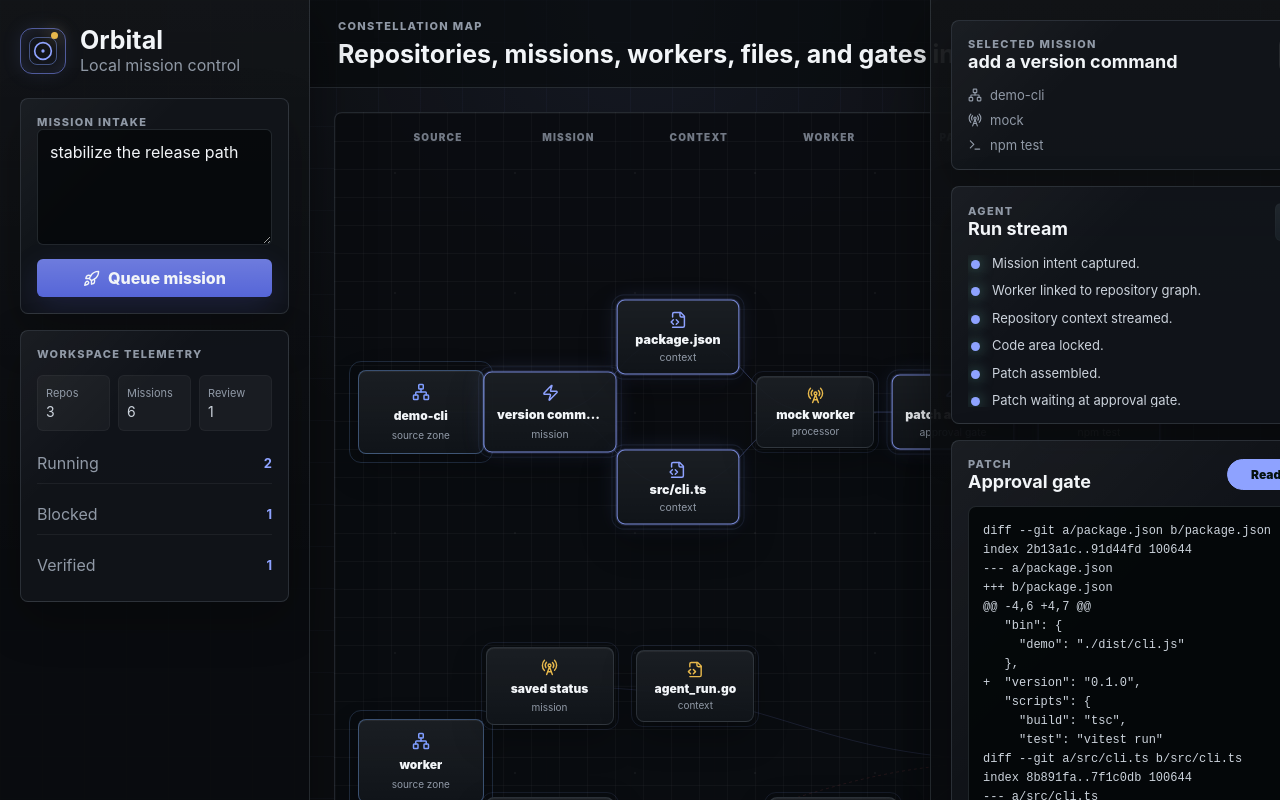
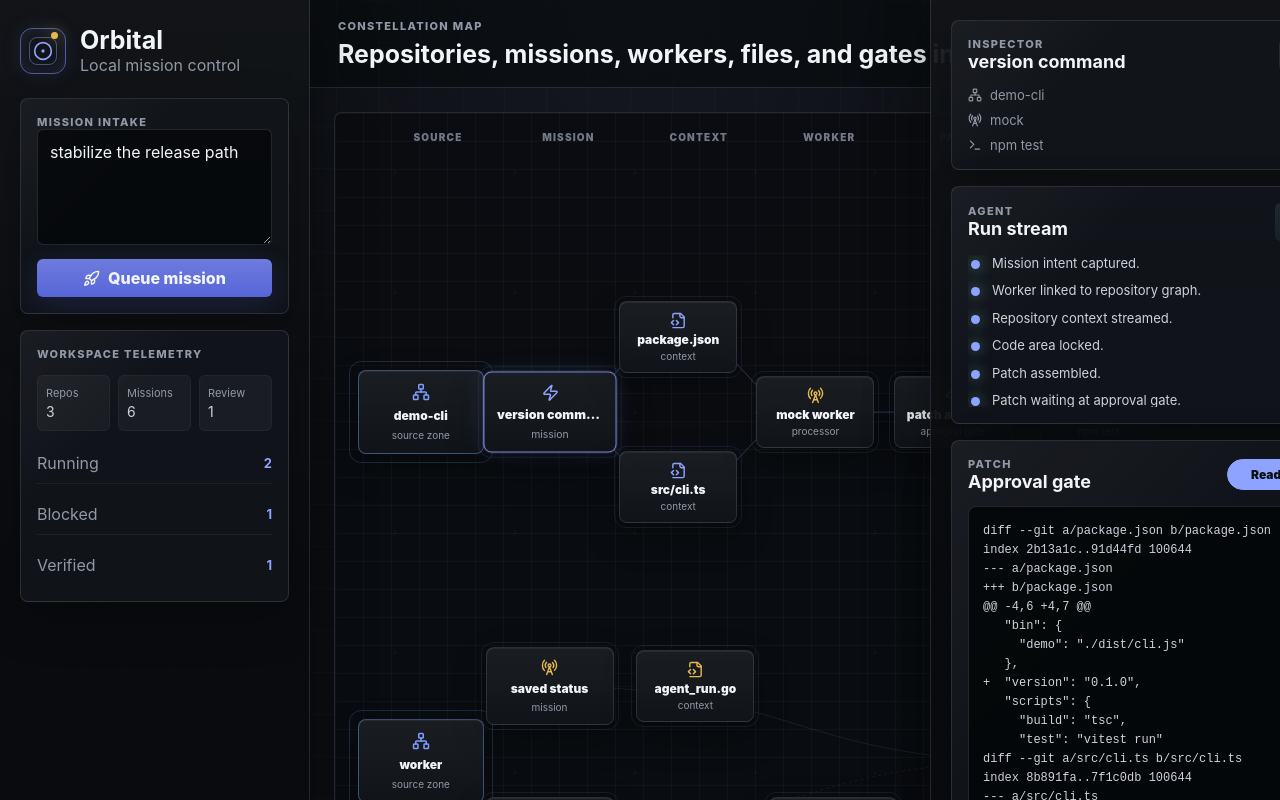
Before and after one commit to whosgotch/orbital, a React (Vite) app in the folder app/: page / in a window 1280 px wide. Shown: the top 800 px of the page. Built offline with nearby package versions, Linux system fonts and the light colour scheme.

Commit message:
feat(app): inspect graph nodes

```diff
--- a/app/src/App.tsx
+++ b/app/src/App.tsx
@@ -21,6 +21,7 @@ import {
   mockWorkflowSteps,
   mockWorkspaceMissions,
   type MissionNodeStatus,
+  type WorkspaceGraphNode,
   type WorkspaceMission,
 } from "./mockMission";
 
@@ -46,10 +47,12 @@ const initialMissionRuntime = Object.fromEntries(
 ) as MissionRuntimeMap;
 
 export function App() {
-  const [selectedMissionId, setSelectedMissionId] = useState(mockWorkspaceMissions[0].id);
+  const [selectedNodeId, setSelectedNodeId] = useState("mission_version");
   const [missionDraft, setMissionDraft] = useState("stabilize the release path");
   const [runtimeByMission, setRuntimeByMission] = useState<MissionRuntimeMap>(initialMissionRuntime);
 
+  const selectedGraphNode = mockGraphNodes.find((node) => node.id === selectedNodeId) ?? mockGraphNodes[0];
+  const selectedMissionId = selectedGraphNode.mission_id ?? nearestMissionId(selectedGraphNode) ?? mockWorkspaceMissions[0].id;
   const selectedMission = mockWorkspaceMissions.find((mission) => mission.id === selectedMissionId) ?? mockWorkspaceMissions[0];
   const selectedRepository = repositoryFor(selectedMission);
   const selectedRuntime = runtimeByMission[selectedMission.id];
@@ -162,32 +165,24 @@ export function App() {
           <div className={`status-pill ${missionStatus.className}`}>{missionStatus.label}</div>
         </header>
 
-        <GraphMap nodes={graphNodes} selectedMissionId={selectedMission.id} onSelectMission={setSelectedMissionId} />
+        <GraphMap
+          nodes={graphNodes}
+          selectedNodeId={selectedGraphNode.id}
+          selectedMissionId={selectedMission.id}
+          onSelectNode={setSelectedNodeId}
+        />
       </section>
 
       <aside className="systems-rail">
-        <section className="console-panel selected-console" aria-label="Selected mission">
+        <section className="console-panel selected-console" aria-label="Selected node">
           <div className="panel-head">
             <div>
-              <div className="section-label">Selected mission</div>
-              <h2>{selectedMission.title}</h2>
+              <div className="section-label">Inspector</div>
+              <h2>{selectedGraphNode.label}</h2>
             </div>
             <MissionGlyph status={statusFromRuntime(selectedRuntime)} />
           </div>
-          <div className="selected-meta">
-            <span>
-              <Network size={14} aria-hidden="true" />
-              {selectedRepository.name}
-            </span>
-            <span>
-              <RadioTower size={14} aria-hidden="true" />
-              {selectedMission.worker}
-            </span>
-            <span>
-              <Terminal size={14} aria-hidden="true" />
-              {selectedMission.command}
-            </span>
-          </div>
+          <NodeInspector node={selectedGraphNode} mission={selectedMission} runtime={selectedRuntime} />
         </section>
 
         <section className="console-panel activity-console" aria-label="Agent activity">
@@ -294,10 +289,145 @@ function TelemetryLine({ label, value }: { label: string; value: string }) {
   );
 }
 
+function NodeInspector({
+  node,
+  mission,
+  runtime,
+}: {
+  node: WorkspaceGraphNode;
+  mission: WorkspaceMission;
+  runtime: MissionRuntime;
+}) {
+  const repository = node.repository_id
+    ? mockMissionLoop.repositories.find((repo) => repo.id === node.repository_id)
+    : repositoryFor(mission);
+
+  if (node.kind === "repo") {
+    const missionCount = mockWorkspaceMissions.filter((item) => item.repository_id === node.repository_id).length;
+    return (
+      <div className="selected-meta">
+        <span>
+          <Network size={14} aria-hidden="true" />
+          {repository?.path ?? "Unknown repository"}
+        </span>
+        <span>
+          <RadioTower size={14} aria-hidden="true" />
+          {missionCount} missions
+        </span>
+        <span>
+          <Terminal size={14} aria-hidden="true" />
+          branch {repository?.branch ?? "unknown"}
+        </span>
+      </div>
+    );
+  }
+
+  if (node.kind === "worker") {
+    return (
+      <div className="selected-meta">
+        <span>
+          <RadioTower size={14} aria-hidden="true" />
+          local worker pool
+        </span>
+        <span>
+          <Network size={14} aria-hidden="true" />
+          attached to active mission lanes
+        </span>
+        <span>
+          <Terminal size={14} aria-hidden="true" />
+          status ready
+        </span>
+      </div>
+    );
+  }
+
+  if (node.kind === "file") {
+    return (
+      <div className="selected-meta">
+        <span>
+          <Network size={14} aria-hidden="true" />
+          {repository?.name ?? "workspace"}
+        </span>
+        <span>
+          <RadioTower size={14} aria-hidden="true" />
+          context for {mission.title}
+        </span>
+        <span>
+          <Terminal size={14} aria-hidden="true" />
+          {node.label}
+        </span>
+      </div>
+    );
+  }
+
+  if (node.kind === "patch") {
+    return (
+      <div className="selected-meta">
+        <span>
+          <Network size={14} aria-hidden="true" />
+          {mission.title}
+        </span>
+        <span>
+          <RadioTower size={14} aria-hidden="true" />
+          patch {runtime.patchStatus}
+        </span>
+        <span>
+          <Terminal size={14} aria-hidden="true" />
+          approval gate
+        </span>
+      </div>
+    );
+  }
+
+  if (node.kind === "verification" || node.kind === "test") {
+    return (
+      <div className="selected-meta">
+        <span>
+          <Network size={14} aria-hidden="true" />
+          {repository?.name ?? mission.title}
+        </span>
+        <span>
+          <RadioTower size={14} aria-hidden="true" />
+          {runtime.verified ? "verified" : "waiting"}
+        </span>
+        <span>
+          <Terminal size={14} aria-hidden="true" />
+          {mission.command}
+        </span>
+      </div>
+    );
+  }
+
+  return (
+    <div className="selected-meta">
+      <span>
+        <Network size={14} aria-hidden="true" />
+        {repository?.name ?? "workspace"}
+      </span>
+      <span>
+        <RadioTower size={14} aria-hidden="true" />
+        {mission.worker}
+      </span>
+      <span>
+        <Terminal size={14} aria-hidden="true" />
+        {mission.command}
+      </span>
+    </div>
+  );
+}
+
 function repositoryFor(mission: WorkspaceMission) {
   return (
     mockMissionLoop.repositories.find((repository) => repository.id === mission.repository_id) ?? mockMissionLoop.repositories[0]
   );
+}
+
+function nearestMissionId(node: WorkspaceGraphNode) {
+  if (node.repository_id) {
+    return mockWorkspaceMissions.find((mission) => mission.repository_id === node.repository_id)?.id;
+  }
+
+  return undefined;
 }
 
 function statusFromRuntime(runtime: MissionRuntime): MissionNodeStatus {
--- a/app/src/components/GraphMap.tsx
+++ b/app/src/components/GraphMap.tsx
@@ -8,11 +8,12 @@ import {
 
 type GraphMapProps = {
   nodes: Array<WorkspaceGraphNode & { status?: MissionNodeStatus }>;
+  selectedNodeId: string;
   selectedMissionId: string;
-  onSelectMission: (missionId: string) => void;
+  onSelectNode: (nodeId: string) => void;
 };
 
-export function GraphMap({ nodes, selectedMissionId, onSelectMission }: GraphMapProps) {
+export function GraphMap({ nodes, selectedNodeId, selectedMissionId, onSelectNode }: GraphMapProps) {
   return (
     <section className="space-map" aria-label="Workspace graph map">
       <div className="starfield" aria-hidden="true" />
@@ -39,8 +40,8 @@ export function GraphMap({ nodes, selectedMissionId, onSelectMission }: GraphMap
         <GraphNodeButton
           key={node.id}
           node={node}
-          selectedMissionId={selectedMissionId}
-          onSelectMission={onSelectMission}
+          selectedNodeId={selectedNodeId}
+          onSelectNode={onSelectNode}
         />
       ))}
     </section>
@@ -89,27 +90,21 @@ function edgeTouchesMission(
 
 function GraphNodeButton({
   node,
-  selectedMissionId,
-  onSelectMission,
+  selectedNodeId,
+  onSelectNode,
 }: {
   node: WorkspaceGraphNode & { status?: MissionNodeStatus };
-  selectedMissionId: string;
-  onSelectMission: (missionId: string) => void;
+  selectedNodeId: string;
+  onSelectNode: (nodeId: string) => void;
 }) {
-  const missionSelected = node.mission_id === selectedMissionId;
-  const selectable = Boolean(node.mission_id);
+  const selected = node.id === selectedNodeId;
 
   return (
     <button
-      className={`graph-node ${node.kind} ${node.status ?? ""} ${missionSelected ? "selected" : ""}`}
+      className={`graph-node ${node.kind} ${node.status ?? ""} ${selected ? "selected" : ""}`}
       style={{ left: `${node.x}%`, top: `${node.y}%` }}
       type="button"
-      disabled={!selectable}
-      onClick={() => {
-        if (node.mission_id) {
-          onSelectMission(node.mission_id);
-        }
-      }}
+      onClick={() => onSelectNode(node.id)}
     >
       <GraphGlyph kind={node.kind} status={node.status} />
       <span>{node.label}</span>
```
